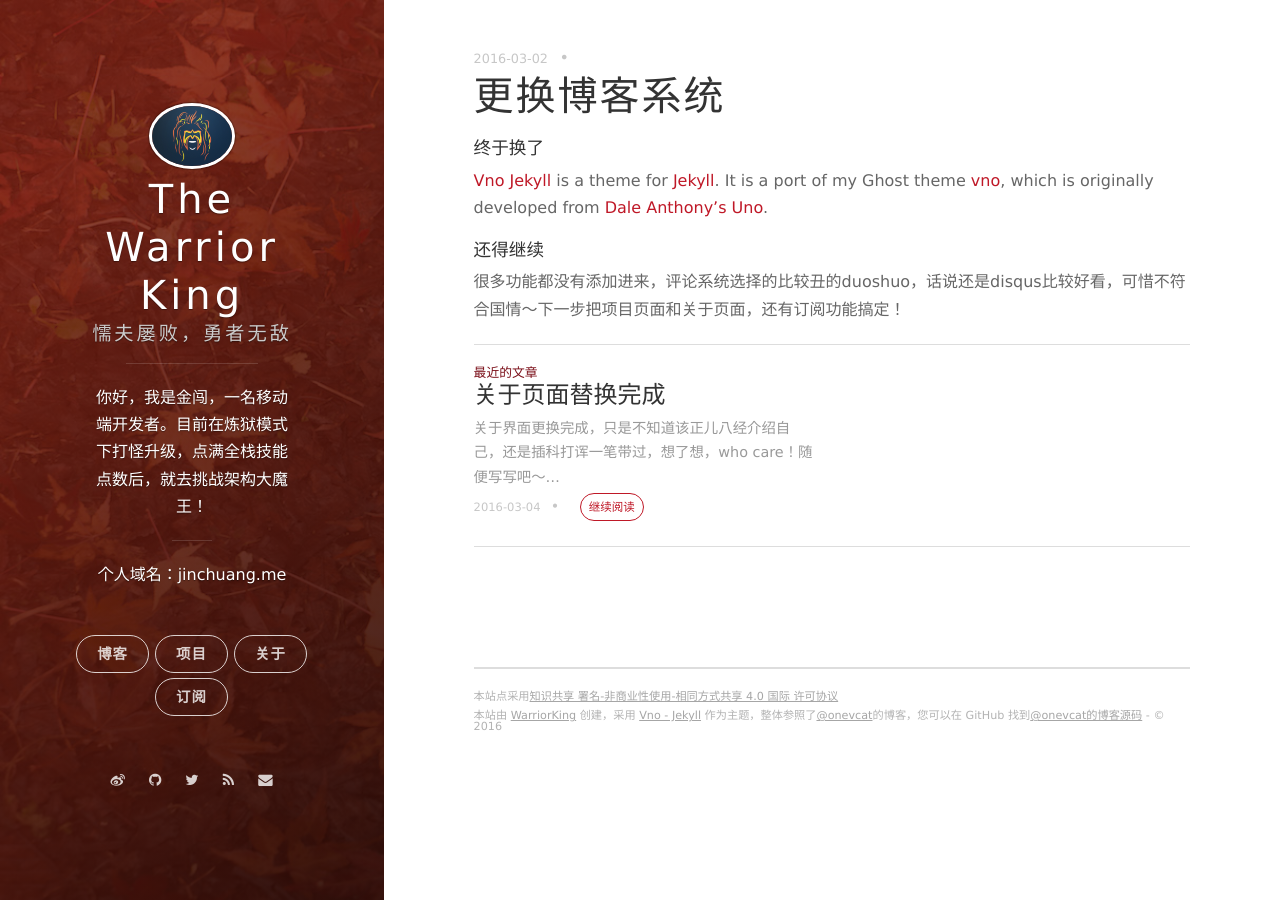
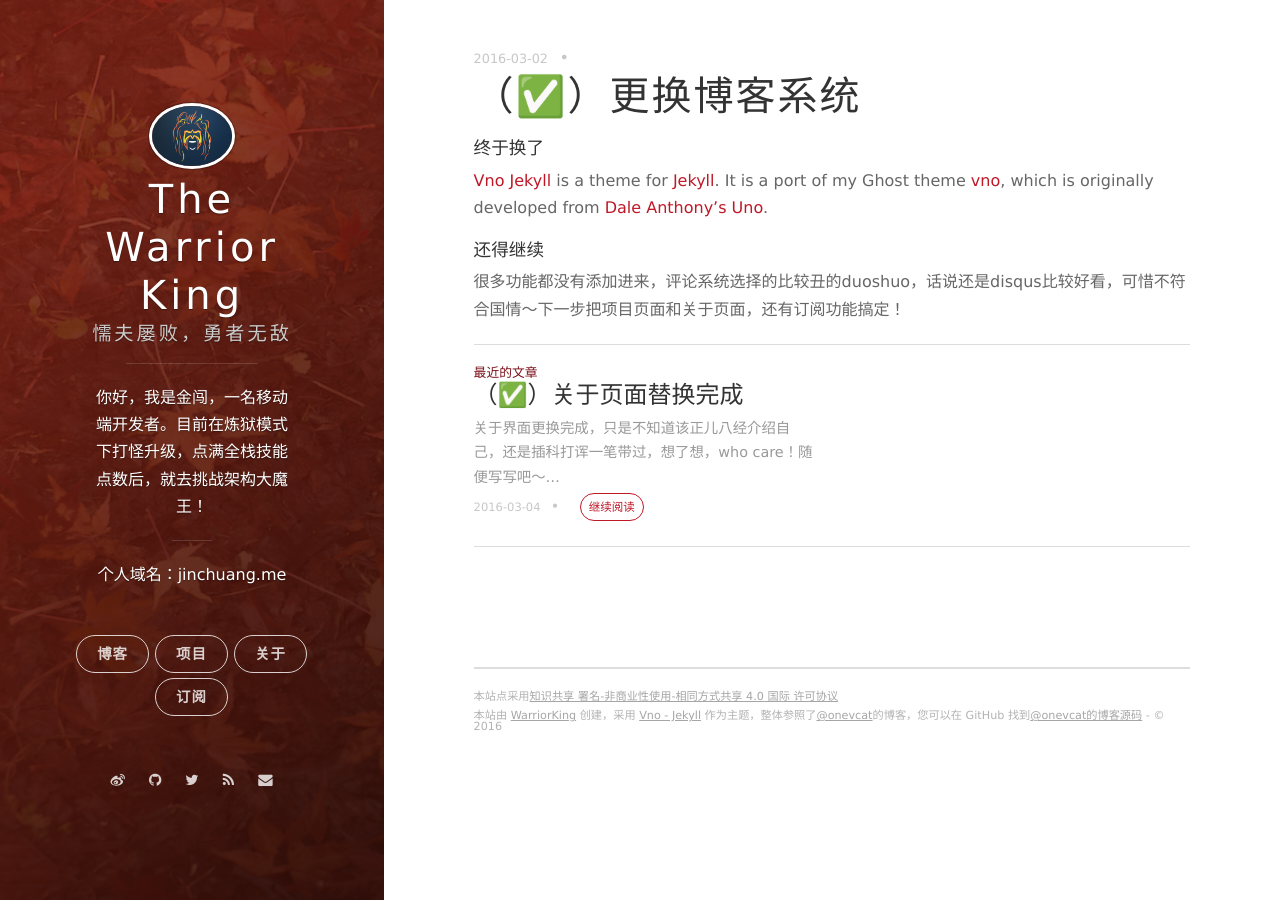
Before and after one commit to jinchuang/jinchuang.github.com, a Jekyll site: the page built from _posts/2016-03-02-change-blog-system.md, in a window 1280 px wide. Built offline with Jekyll 4.4.1, drawn with Linux system fonts in a browser that asks for light colours; nearby versions of some CDN libraries; Markdown is read by kramdown in place of the engine named in the settings; comment, search, counter and statistics services are not loaded.

```diff
--- a/_posts/2016-03-02-change-blog-system.md
+++ b/_posts/2016-03-02-change-blog-system.md
@@ -1,6 +1,6 @@
 ---
 layout: post
-title: 更换博客系统
+title: （✅）更换博客系统
 date: 2016-3-02
 ---
 
```
Also changed, not shown: _posts/2016-03-04-complete-about-page.md (+1 -1 lines).
